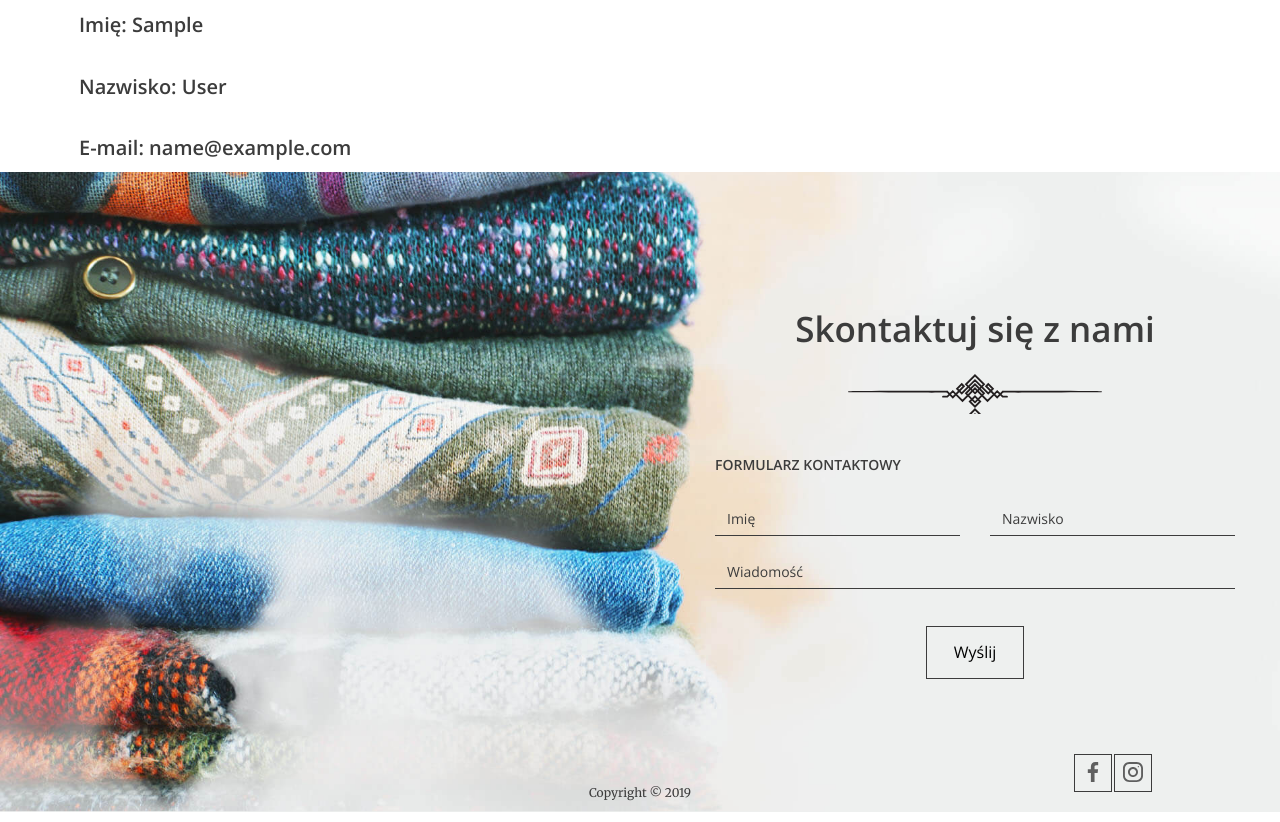
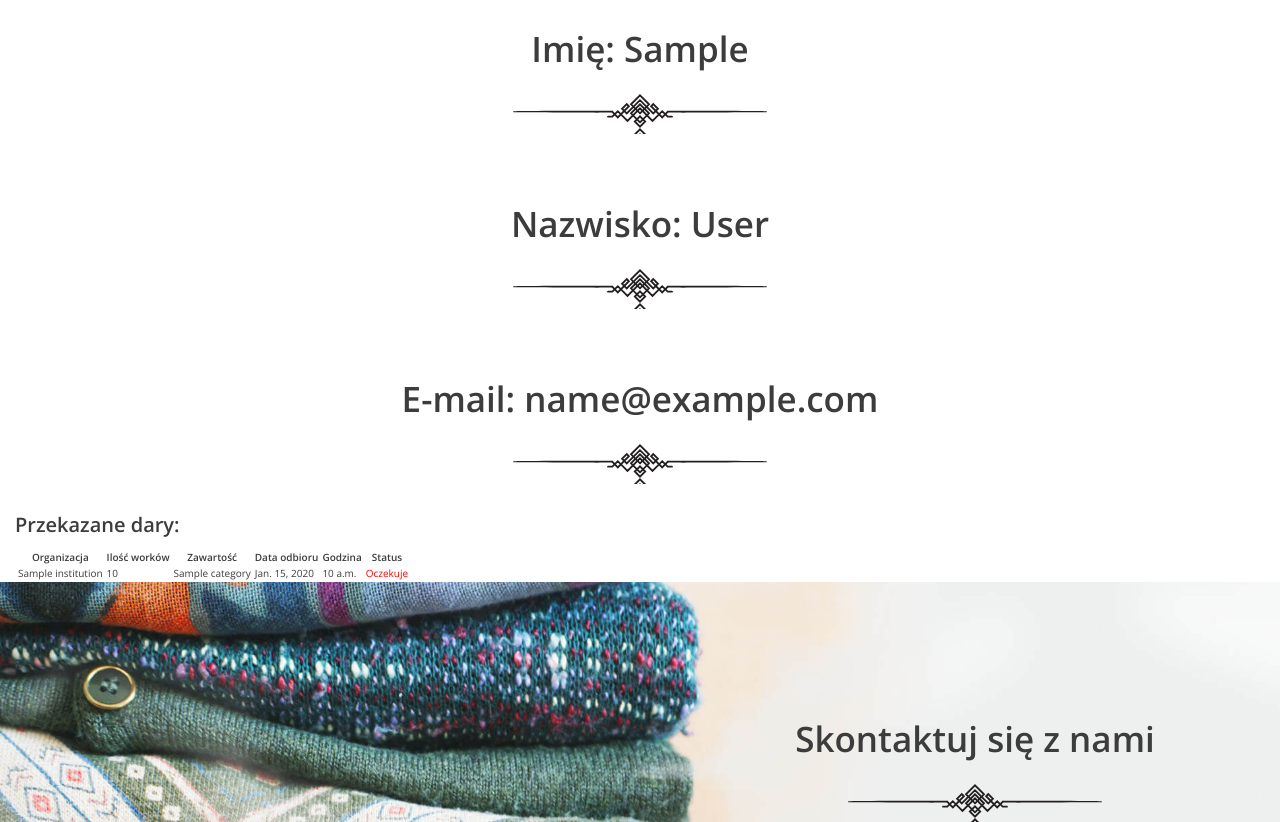
Before and after one commit to 117marta/Donation, a Django app: page /profile/ in a window 1280 px wide. Shown: the part 125-947 px from the top of the page. Run offline with Django 3.2, Linux system fonts and the light colour scheme; a user stored in the database is signed in; tables that the repository leaves empty hold one stand-in row (values such as "Sample post").

Commit message:
Profile - donation management

```diff
--- a/donation/donation_app/models.py
+++ b/donation/donation_app/models.py
@@ -18,7 +18,7 @@
 
     name = models.CharField(max_length=64)
     description = models.TextField()
-    type = models.SmallIntegerField(choices=TYPES, default=1, max_length=1)
+    type = models.SmallIntegerField(choices=TYPES, default=1)
     categories = models.ManyToManyField(Category)
 
     def __str__(self):
--- a/donation/donation_app/templates/donation_app/profile.html
+++ b/donation/donation_app/templates/donation_app/profile.html
@@ -3,9 +3,41 @@
 
 
 {% block content %}
-<div class="slogan container container--90 text-center">
-    <h1>Imię: {{ object.first_name }}</h1><br>
-    <h1>Nazwisko: {{ object.last_name }}</h1><br>
-    <h1>E-mail: {{ object.email }}</h1>
+<div class="container">
+    <div>
+        <div class="slogan container container--90 text-center">
+            <h2>Imię: {{ user.first_name }}</h2><br>
+            <h2>Nazwisko: {{ user.last_name }}</h2><br>
+            <h2>E-mail: {{ user.email }}</h2>
+        </div>
+    </div>
+
+    <h1>Przekazane dary:</h1>
+    <table class="donation--table">
+        <tr>
+            <th>Organizacja</th>
+            <th>Ilość worków</th>
+            <th>Zawartość</th>
+            <th>Data odbioru</th>
+            <th>Godzina</th>
+            <th>Status</th>
+        </tr>
+        {% for donation in donations %}
+            <tr class="donation--table--header">
+                <td>{{ donation.institution.name }}</td>
+                <td>{{ donation.quantity }}</td>
+                <td>{% for category in donation.categories.all %}
+                        {{ category.name }}{% if not forloop.last %}, {% endif %}
+                    {% endfor %}</td>
+                <td>{{ donation.pick_up_date }}</td>
+                <td>{{ donation.pick_up_time }}</td>
+                {% if donation.picked_up %}
+                    <td style="color: greenyellow">Odebrano
+                {% else %}
+                    <td style="color: red">Oczekuje
+                {% endif %}</td>
+            </tr>
+        {% endfor %}
+    </table>
 </div>
 {% endblock content %}
--- a/donation/donation_app/views.py
+++ b/donation/donation_app/views.py
@@ -154,9 +154,12 @@
                 return redirect('register')
 
 
-class Profile(LoginRequiredMixin, DetailView):
-    model = User
-    template_name = 'donation_app/profile.html'
+class Profile(LoginRequiredMixin, View):
+    login_url = '/login/'
+
+    def get(self, request):
+        donations = Donation.objects.filter(user=request.user)
+        return render(request, 'donation_app/profile.html', {'donations': donations})
 
     def get_object(self, **kwargs):
         user_id = self.request.user.id
```
